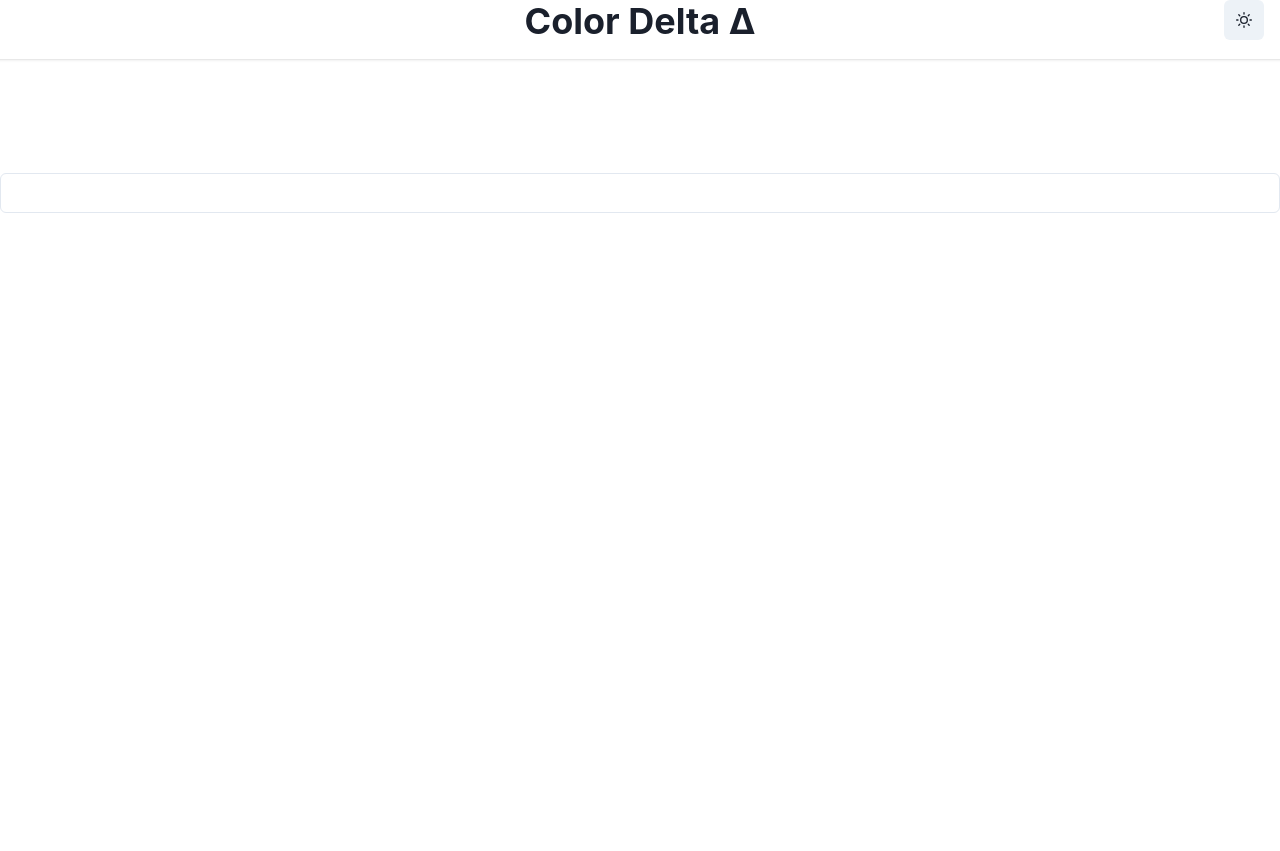
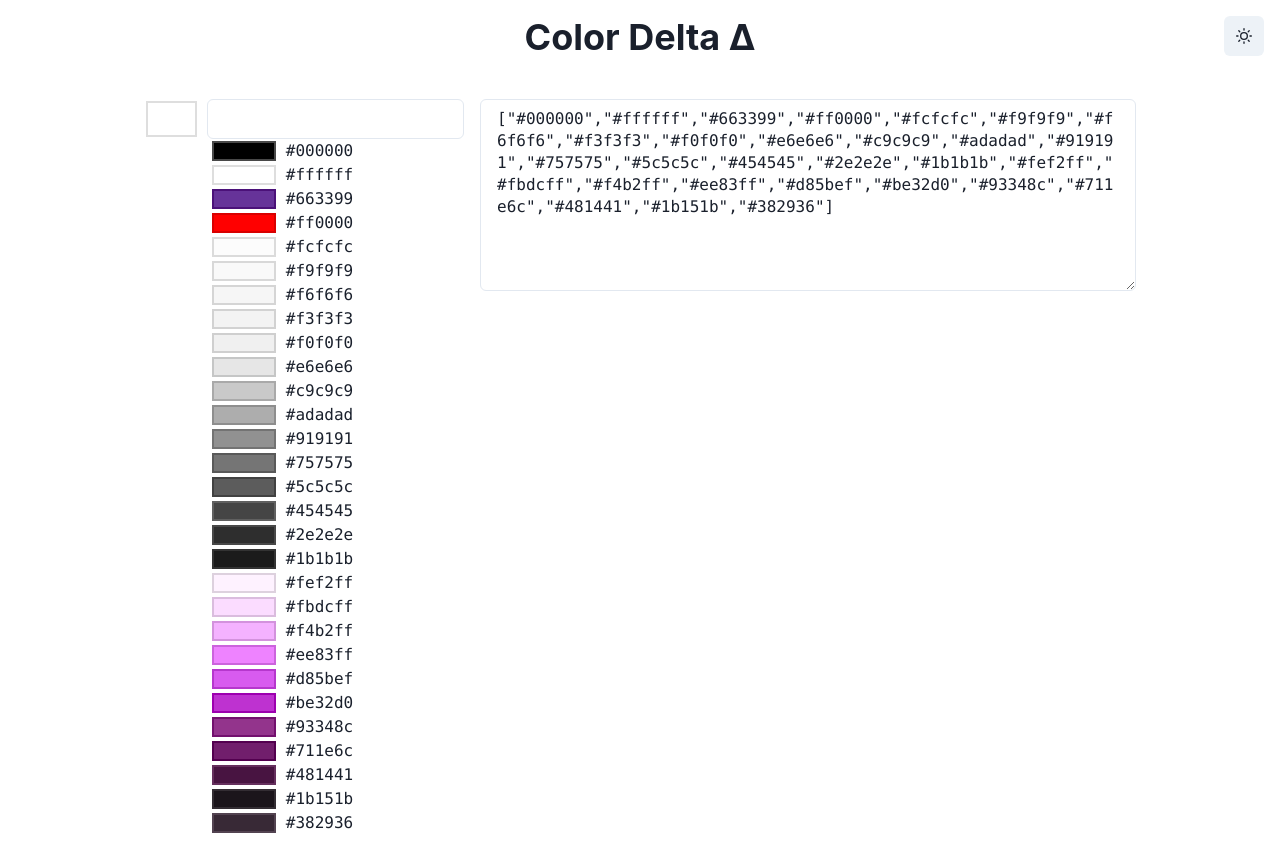
Before and after one commit to JacksonMcKay/color-delta, a Next.js app: page / in a window 1280 px wide. Before the commit the page ends 800 px from the top, so only its background shows below. Built offline with nearby package versions, Linux system fonts and the light colour scheme.

Commit message:
Working prototype!

```diff
--- a/package.json
+++ b/package.json
@@ -32,6 +32,7 @@
     "eslint-config-next": "14.1.0",
     "postcss": "^8",
     "prettier": "^3.2.5",
+    "prettier-plugin-tailwindcss": "^0.5.11",
     "sass": "^1.71.1",
     "tailwindcss": "^3.3.0",
     "typescript": "^5"
--- /dev/null
+++ b/src/components/ColorChip.module.scss
@@ -0,0 +1,7 @@
+.chip::before {
+  content: '';
+  z-index: -1;
+  position: absolute;
+  inset: 0;
+  background-color: white;
+}
--- a/src/components/ColorChip.tsx
+++ b/src/components/ColorChip.tsx
@@ -1,11 +1,33 @@
+import { Oklch, converter, parse } from 'culori';
+import styles from './ColorChip.module.scss';
+
+const oklchConverter = converter('oklch');
+
 export function ColorChip({ color }: { color?: string }) {
+  const oklch =
+    oklchConverter(parse(color ?? '')) ?? converter('oklch')('#ffffff')!;
+  const borderColor = calculateBorderColor(oklch);
   return (
-    <div className="relative w-[90px] h-[90px]">
-      <div className={`absolute inset-0 bg-white`}></div>
-      <div
-        className="absolute inset-0"
-        style={{ backgroundColor: color }}
-      ></div>
-    </div>
+    <div
+      className={`relative m-0.5 min-h-[20px] w-[64px] min-w-[20px] ${styles.chip}`}
+      style={{ backgroundColor: color, borderColor, borderWidth: '2px' }}
+    ></div>
   );
 }
+
+/** Different border color so that if the color matches the background color it still stands out */
+function calculateBorderColor(color: Oklch) {
+  let l = color.l;
+  if (color.l > 0.4) {
+    l -= 0.1;
+  } else if (color.l > 0.1) {
+    l += 0.1;
+  } else {
+    l += 0.4;
+  }
+  let c = color.c;
+  if (color.alpha !== undefined) {
+    c *= color.alpha;
+  }
+  return `oklch(${l} ${c} ${color.h ?? 0})`;
+}
--- /dev/null
+++ b/src/components/ColorListItem.tsx
@@ -0,0 +1,41 @@
+import { ColorChip } from './ColorChip';
+
+export function ColorListItem({
+  formattedColor,
+  diff,
+  luminanceDiff,
+}: {
+  formattedColor: string;
+  diff?: number;
+  luminanceDiff?: number;
+}) {
+  const displayedLuminanceDiff =
+    luminanceDiff === undefined ? undefined : (
+      <span
+        className={`${luminanceDiff > 0 ? 'text-green-300' : luminanceDiff !== 0 ? 'text-red-300' : ''}`}
+      >
+        {formatNumber(luminanceDiff, { explicitSignage: true, prefix: 'L' })}
+      </span>
+    );
+  return (
+    <div className="flex gap-2 font-mono">
+      {formatNumber(diff, { padding: 6 })}
+      <ColorChip color={formattedColor} />
+      {formattedColor} {displayedLuminanceDiff}
+    </div>
+  );
+}
+
+function formatNumber(
+  input: number | undefined,
+  options?: { explicitSignage?: boolean; padding?: number; prefix?: string },
+) {
+  const actualPadding = options?.padding ? options.padding : 5;
+  if (input === undefined) {
+    return ''.padStart(actualPadding, '\xa0');
+  }
+  return `${options?.prefix ?? ''}${options?.explicitSignage && input > 0 ? '+' : input === 0 ? '=' : ''}${input?.toFixed(2)}`.padStart(
+    actualPadding,
+    '\xa0',
+  );
+}
--- a/src/components/Layout.tsx
+++ b/src/components/Layout.tsx
@@ -15,7 +15,7 @@ export function Layout({ children }: { children: ReactNode }) {
   return (
     <>
       <SkipNavLink>Skip to content</SkipNavLink>
-      <header className="flex justify-center mx-[-1rem] mt-[-1rem] pt-4 pb-4 mb-6 shadow dark:shadow-gray-700">
+      <header className="mb-6 flex justify-center pb-4 pt-4">
         <Heading as="h1" className="text-center">
           Color Delta &Delta;
         </Heading>
@@ -26,7 +26,7 @@ export function Layout({ children }: { children: ReactNode }) {
           style={{ position: 'absolute', right: '1rem' }}
         />
       </header>
-      <main>
+      <main className="ml-auto mr-auto max-w-screen-lg">
         <SkipNavContent />
         {children}
       </main>
--- a/src/pages/index.tsx
+++ b/src/pages/index.tsx
@@ -1,38 +1,156 @@
-import { Input } from '@chakra-ui/react';
-import { Color, formatCss, formatHex, formatHex8, parse } from 'culori';
-import { ChangeEvent, useState } from 'react';
+import { Input, Textarea } from '@chakra-ui/react';
+import {
+  Color,
+  Oklch,
+  converter,
+  differenceCiede2000,
+  formatCss,
+  formatHex,
+  formatHex8,
+  parse,
+} from 'culori';
+import { ChangeEvent, ReactElement, useState } from 'react';
 import { ColorChip } from '../components/ColorChip';
+import { ColorListItem } from '../components/ColorListItem';
+
+const oklchConverter = converter('oklch');
+const colorDelta = differenceCiede2000();
+
+function stringToPaletteColor(color: string): PaletteColor {
+  const oklch = oklchConverter(color);
+  const formattedColor = formatColor(color);
+  if (!oklch || !formattedColor) {
+    throw new Error(`Color cannot be normalized: ${color}`);
+  }
+  return {
+    raw: color,
+    formattedColor,
+    oklch,
+  };
+}
+
+interface PaletteColor {
+  raw: string;
+  formattedColor: string;
+  oklch: Oklch;
+}
+
+const examplePalette = [
+  '#000000',
+  '#ffffff',
+  '#663399',
+  '#ff0000',
+  '#fcfcfc',
+  '#f9f9f9',
+  '#f6f6f6',
+  '#f3f3f3',
+  '#f0f0f0',
+  '#e6e6e6',
+  '#c9c9c9',
+  '#adadad',
+  '#919191',
+  '#757575',
+  '#5c5c5c',
+  '#454545',
+  '#2e2e2e',
+  '#1b1b1b',
+  '#fef2ff',
+  '#fbdcff',
+  '#f4b2ff',
+  '#ee83ff',
+  '#d85bef',
+  '#be32d0',
+  '#93348c',
+  '#711e6c',
+  '#481441',
+  '#1b151b',
+  '#382936',
+];
 
 export default function Home() {
   const [inputColor, setInputColor] = useState('');
+  const [palette, setPalette] = useState<PaletteColor[]>(
+    examplePalette.map(stringToPaletteColor),
+  );
+  const [paletteInput, setPaletteInput] = useState<string>(
+    JSON.stringify(examplePalette),
+  );
 
   function handleInputColorChange(event: ChangeEvent<HTMLInputElement>) {
     const value = event?.target?.value;
     setInputColor(value);
   }
 
+  function handlePaletteChange(event: ChangeEvent<HTMLTextAreaElement>) {
+    const value = event?.target?.value;
+    setPaletteInput(value);
+    try {
+      let parsedInputPalette = JSON.parse(value);
+      if (parsedInputPalette) {
+        setPalette(parsedInputPalette.map(stringToPaletteColor));
+      }
+    } catch {
+      // silently fail - wait for next valid input
+    }
+  }
+
   const parsedInputColor = parse(inputColor);
+  const inputInvalid = parsedInputColor === undefined && inputColor !== '';
+  const formattedInputColor = formatColor(parsedInputColor);
+  const normalizedInputColor = oklchConverter(parsedInputColor);
 
-  const inputInvalid = parsedInputColor === undefined && inputColor !== '';
+  let annotatedPalette;
+  const colorListItems: ReactElement[] = [];
+  if (parsedInputColor && normalizedInputColor) {
+    annotatedPalette = palette.map((color) => ({
+      raw: color.raw,
+      formattedColor: color.formattedColor,
+      oklch: color.oklch,
+      diff: colorDelta(color.oklch, parsedInputColor),
+      luminanceDiff: color.oklch?.l - normalizedInputColor?.l,
+    }));
 
-  const formattedInputColor = formatColor(parsedInputColor);
+    annotatedPalette.sort((a, b) =>
+      a.diff > b.diff ? 1 : a.diff === b.diff ? 0 : -1,
+    );
+    annotatedPalette.forEach((color) => {
+      colorListItems.push(<ColorListItem {...color} key={color.raw} />);
+    });
+  } else {
+    palette.forEach((color) => {
+      colorListItems.push(<ColorListItem {...color} key={color.raw} />);
+    });
+  }
 
   return (
-    <main>
-      <ColorChip color={formattedInputColor}></ColorChip>
-      <Input
-        isInvalid={inputInvalid}
-        value={inputColor}
-        onChange={handleInputColorChange}
-      ></Input>
-      {formattedInputColor}
+    <main className="m-4 flex gap-4">
+      <div>
+        <div className="flex gap-2 font-mono">
+          <ColorChip color={formattedInputColor} />
+          <Input
+            isInvalid={inputInvalid}
+            value={inputColor}
+            onChange={handleInputColorChange}
+          />
+        </div>
+        {colorListItems}
+      </div>
+      <aside className="flex grow flex-col items-start font-mono">
+        <Textarea
+          value={paletteInput}
+          onChange={handlePaletteChange}
+          minH={'12rem'}
+        />
+      </aside>
     </main>
   );
 }
 
-function formatColor(input: Color | undefined) {
-  if (input?.mode === 'rgb') {
-    return input.alpha === undefined ? formatHex(input) : formatHex8(input);
+function formatColor(input: string | Color | undefined) {
+  const color = typeof input !== 'string' ? input : parse(input);
+
+  if (color?.mode === 'rgb') {
+    return color.alpha === undefined ? formatHex(color) : formatHex8(color);
   }
-  return formatCss(input);
+  return formatCss(color);
 }
```
Also changed, not shown: 2 other files (tests, documents, lock files or other folders).
